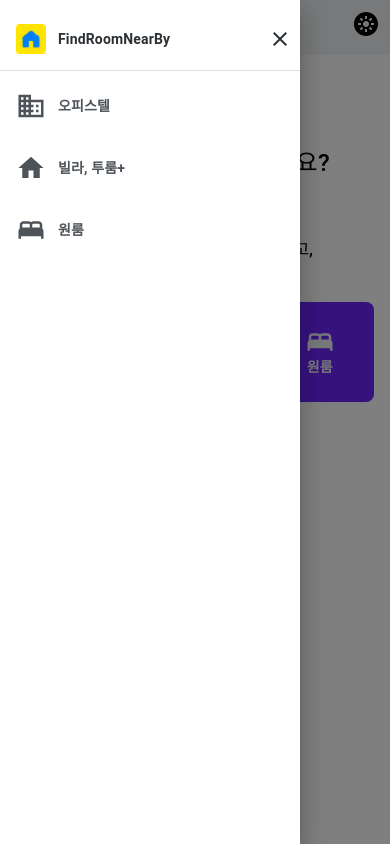
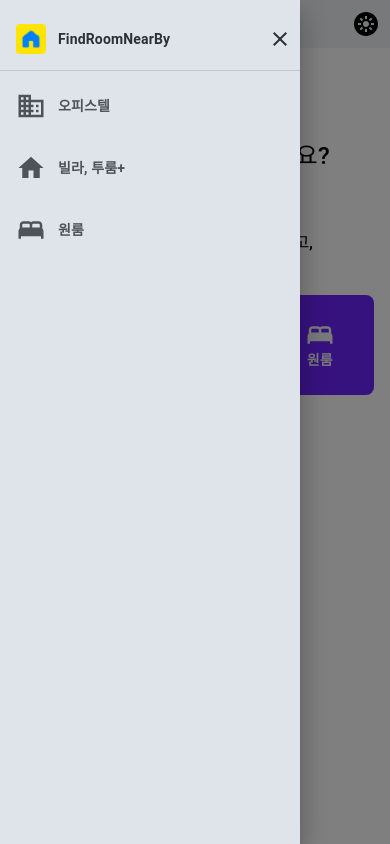
Before and after one commit to Jihye2ee/room-near-indent, a Next.js app: page / in a window 390 px wide. Both pictures are taken after a click on the button "메뉴 열기". Built offline with nearby package versions, Linux system fonts and the light colour scheme.

Commit message:
접근성 개선을 위한 작업

```diff
--- a/app/officetel/page.tsx
+++ b/app/officetel/page.tsx
@@ -36,7 +36,6 @@
         && Number(item.random_location.lat) >= Number(state.area.bounds.bottomLat) && Number(item.random_location.lat) < Number(state.area.bounds.topLat))
       setLandList(newList)
     } else if (state.site === 'naver') {
-      console.log('[page 제외한게]', state)
       const cortarsInfo: CortarInfo = await getCortarsInfo({ x: state.area.x, y: state.area.y })
       const cortarNo = cortarsInfo.documents.filter(document => document.region_type === 'B')?.[0].code
       const clusterData: ClusterData = await getNaverLandDataTotalCount(path.replace('/', ''), state, cortarNo)
@@ -63,7 +62,7 @@
     <Stack sx={{ flexDirection: { laptop: 'row', mobile: 'column' }, height: 'calc(100% - 64px)', overflowX: 'hidden', overflowY: filterOpen ? 'hidden' : 'auto', backgroundColor: 'grey.100' }}>
       <Stack position='relative' id='map' width='100%' height='100%' flex={0.7} display={{ laptop: 'block', tablet: 'none', mobile: 'none' }} />
       <FilterBox isOpen={filterOpen} open={setFilterOpen} />
-      <Stack flex={{ laptop: 0.3, mobile: 1 }} gap={2} sx={{ width: { laptop: 400, mobile: '100%' }, height: '100%', overflowY: 'auto', backgroundColor: 'grey.100' }}>
+      <Stack aria-hidden={filterOpen} flex={{ laptop: 0.3, mobile: 1 }} gap={2} sx={{ width: { laptop: 400, mobile: '100%' }, height: '100%', overflowY: 'auto', backgroundColor: 'grey.100' }}>
         <Fade in={true} timeout={1000}>
           <Stack mx={1}>
             {conditions.site === 'zigbang' ? (
--- a/src/ui/components/DrawerList.tsx
+++ b/src/ui/components/DrawerList.tsx
@@ -13,16 +13,17 @@
 const DrawerList = ({ onClose }: Props) => {
   const router = useRouter()
   return (
-    <Box role='presentation' sx={{ width: 300 }} onClick={onClose}>
+    <Box role='presentation' sx={{ width: 300 }} onClick={onClose} onKeyDown={(e) => e.key === 'Enter' && onClose()}>
       <List sx={listStyleProps}>
         <ListItem>
           <ListItemButton onClick={() => router.push('/')}>
-            <img src='/logo.png' width={30} height={30} />
+            <img src='/logo.png' width={30} height={30} alt='' />
             <Typography variant='body2' sx={{ color: 'grey.800', fontWeight: 600, ml: 1.5 }}>FindRoomNearBy</Typography>
           </ListItemButton>
           <Stack
             aria-label='닫기'
-            sx={{ cursor: 'pointer' }}
+            component='button'
+            sx={{ cursor: 'pointer', background: 'none', border: 'none' }}
             onClick={onClose}
           >
             <CloseIcon sx={{ color: 'grey.800', mr: 1, fontSize: '1.5rem' }} />
--- a/src/ui/components/Header.tsx
+++ b/src/ui/components/Header.tsx
@@ -12,7 +12,7 @@
   const router = useRouter()
   const [open, setOpen] = useState(false)
   return (
-    <nav aria-label='Main Navigation' style={{ position: 'sticky', top: 0, zIndex: 9999 }}>
+    <nav aria-label='Main Navigation' style={{ position: 'sticky', top: 0, zIndex: 9999 }} tabIndex={0}>
       <Stack direction='row' flexWrap='wrap' alignItems='center' justifyContent='space-between' width='100%' p={1.5} sx={{ backgroundColor: 'grey.100' }}>
         <Stack direction='row' alignItems='center' spacing={3} sx={{ display: { laptop: 'flex', mobile: 'none' } }}>
           <Stack
@@ -86,7 +86,12 @@
 
 const drawerStyleProp: SxProps = {
   zIndex: 99999,
-  '.MuiPaper-root-MuiDrawer-paper': {
+  '.MuiPaper-root': {
     backgroundColor: 'grey.200',
+    color: 'grey.800',
+  },
+  '.MuiPaper-root .MuiDrawer-paper': {
+    backgroundColor: 'grey.200',
+    color: 'grey.800',
   }
 }
--- a/src/ui/components/ThemeToggle.tsx
+++ b/src/ui/components/ThemeToggle.tsx
@@ -1,6 +1,3 @@
-'use client'
-import Link from 'next/link'
-
 import { useColorModeContext } from '@/src/context/ColorModeContext'
 import { DarkIcon, LightIcon } from '@/src/style/icons'
 import { Stack } from '@/src/ui/mui'
@@ -9,10 +6,17 @@
   const { colorTheme, setColorTheme } = useColorModeContext()
   const isDarkMode = colorTheme === 'dark'
   return (
-    <Stack aria-label='다크모드 선택' sx={{ width: 'fit-content' }}>
-      <Link href='#' role="switch" aria-checked={isDarkMode} onClick={() => setColorTheme(isDarkMode ? 'light' : 'dark')}>
-        {colorTheme === 'dark' ? <LightIcon fill='white'  /> : <DarkIcon fill='black' />}
-      </Link>
+    <Stack
+      tabIndex={0}
+      aria-label='다크모드 선택'
+      sx={{ width: 'fit-content', background: 'none', border: 'none' }}
+      component='switch'
+      role='switch'
+      aria-checked={isDarkMode}
+      onClick={() => setColorTheme(isDarkMode ? 'light' : 'dark')}
+      onKeyDown={(e) => e.key === 'Enter' && setColorTheme(isDarkMode ? 'light' : 'dark')}
+    >
+      {colorTheme === 'dark' ? <LightIcon fill='white' /> : <DarkIcon fill='black' />}
     </Stack>
   )
 }
```
Also changed, not shown: src/ui/components/FilterBox.tsx (+17 -6 lines).
